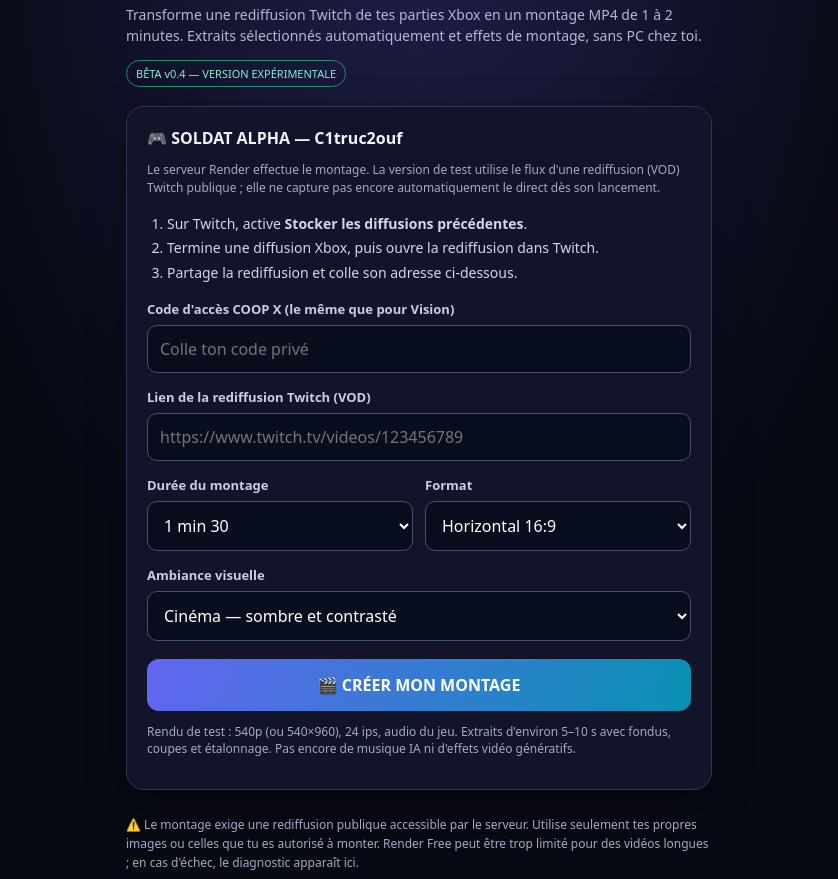
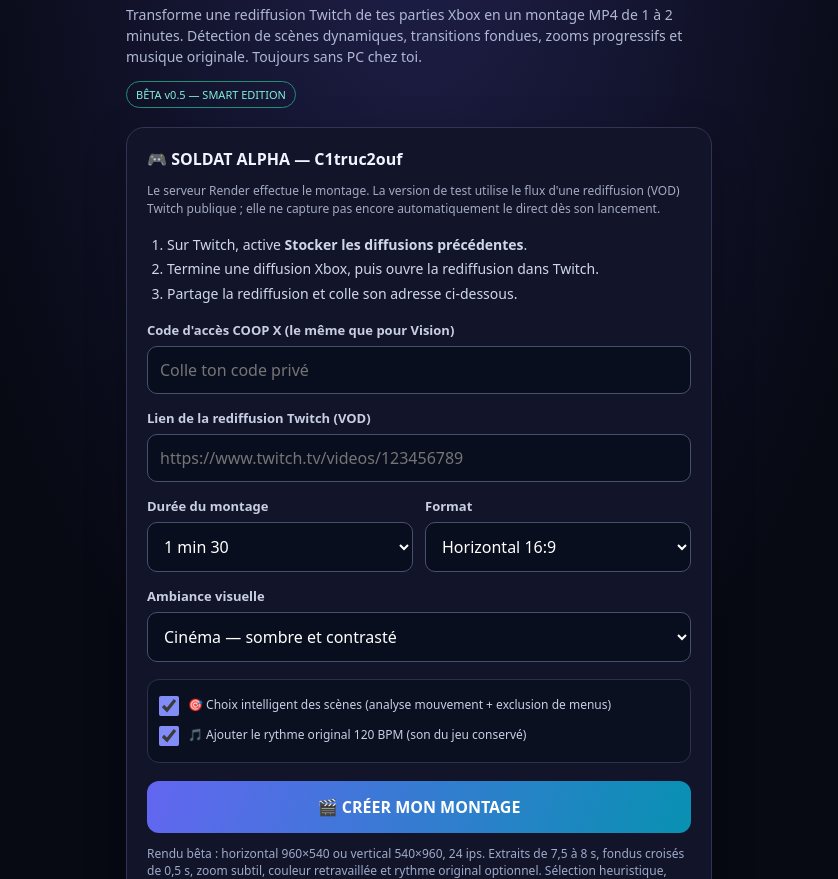
Before and after one commit to cyberpunkg69-alt/supervilains-v3, a plain HTML site: page coopx-vision/cinema.html in a window 1280 px wide. Shown: the part 153-1032 px from the top of the page, without its empty margins (221-1059 px from the left). Drawn offline with Linux system fonts and the light colour scheme.

Commit message:
COOP X CINEMA: add v0.5 Android smart scene and original beat controls

```diff
--- a/coopx-vision/cinema.html
+++ b/coopx-vision/cinema.html
@@ -1,7 +1,7 @@
 <!doctype html>
 <html lang="fr">
 <head><meta charset="utf-8"><meta name="viewport" content="width=device-width, initial-scale=1, viewport-fit=cover">
-<title>COOP X CINEMA AI — Test v0.4</title>
+<title>COOP X CINEMA AI — Test v0.5</title>
 <style>
 :root{color-scheme:dark;font-family:system-ui,-apple-system,Segoe UI,Roboto,sans-serif;background:#070913;color:#f0f4ff}
 *{box-sizing:border-box}body{margin:0;background:radial-gradient(ellipse at top,#20204b 0%,#070913 55%);min-height:100vh}
@@ -17,13 +17,13 @@ button:disabled{cursor:not-allowed;opacity:.55}.muted{color:#9eaaca;font-size:12
 .bar{background:#29324a;height:11px;overflow:hidden;border-radius:100px;margin:12px 0}.fill{height:100%;width:0;background:linear-gradient(90deg,#22d3ee,#818cf8);transition:width .35s}
 a{color:#7dd3fc}.steps{font-size:14px;color:#d0d7ed;line-height:1.75;padding-left:20px}
 .pill{padding:5px 9px;color:#80eed7;border:1px solid #218e76;border-radius:30px;font-size:11px;display:inline-block}
-.small{font-size:12px;color:#a3aac5;line-height:1.55}.hidden{display:none}
+.small{font-size:12px;color:#a3aac5;line-height:1.55}.hidden{display:none}.toggles{margin:17px 0 0;padding:6px 11px;background:#0b1020;border:1px solid #29324a;border-radius:12px}.toggles label{display:flex;align-items:flex-start;gap:9px;font-weight:500;font-size:12px;line-height:1.45;margin:10px 0}.toggles input[type=checkbox]{width:20px;height:20px;flex:none;margin:0;accent-color:#818cf8}
 </style></head>
 <body><main>
 <div class="logo">COOP X // CINEMA AI</div>
 <h1>TA PARTIE.<br><span class="accent">TON FILM.</span></h1>
-<p class="sub">Transforme une rediffusion Twitch de tes parties Xbox en un montage MP4 de 1 à 2 minutes. Extraits sélectionnés automatiquement et effets de montage, sans PC chez toi.</p>
-<div class="pill">BÊTA v0.4 — VERSION EXPÉRIMENTALE</div>
+<p class="sub">Transforme une rediffusion Twitch de tes parties Xbox en un montage MP4 de 1 à 2 minutes. Détection de scènes dynamiques, transitions fondues, zooms progressifs et musique originale. Toujours sans PC chez toi.</p>
+<div class="pill">BÊTA v0.5 — SMART EDITION</div>
 <div class="card">
 <strong>🎮 SOLDAT ALPHA — C1truc2ouf</strong>
 <p class="small">Le serveur Render effectue le montage. La version de test utilise le flux d'une rediffusion (VOD) Twitch publique ; elle ne capture pas encore automatiquement le direct dès son lancement.</p>
@@ -37,8 +37,9 @@ a{color:#7dd3fc}.steps{font-size:14px;color:#d0d7ed;line-height:1.75;padding-lef
 <div><label for="orientation">Format</label><select id="orientation"><option value="landscape">Horizontal 16:9</option><option value="portrait">Vertical 9:16</option></select></div>
 </div>
 <label for="style">Ambiance visuelle</label><select id="style"><option value="cinema">Cinéma — sombre et contrasté</option><option value="arcade">Arcade — couleurs intenses</option></select>
+<div class="toggles"><label><input type="checkbox" id="smart" checked> 🎯 Choix intelligent des scènes (analyse mouvement + exclusion de menus)</label><label><input type="checkbox" id="soundtrack" checked> 🎵 Ajouter le rythme original 120 BPM (son du jeu conservé)</label></div>
 <button id="start">🎬 CRÉER MON MONTAGE</button>
-<p class="muted">Rendu de test : 540p (ou 540×960), 24 ips, audio du jeu. Extraits d'environ 5–10 s avec fondus, coupes et étalonnage. Pas encore de musique IA ni d'effets vidéo génératifs.</p>
+<p class="muted">Rendu bêta : horizontal 960×540 ou vertical 540×960, 24 ips. Extraits de 7,5 à 8 s, fondus croisés de 0,5 s, zoom subtil, couleur retravaillée et rythme original optionnel. Sélection heuristique, sans modèle IA génératif.</p>
 </div>
 <div class="card hidden" id="report">
 <strong id="head">Préparation</strong>
@@ -47,7 +48,7 @@ a{color:#7dd3fc}.steps{font-size:14px;color:#d0d7ed;line-height:1.75;padding-lef
 <button class="hidden" id="download">⬇ TÉLÉCHARGER LE MP4</button>
 <p class="small">Les vidéos sont conservées temporairement sur Render. Télécharge-les dès que le rendu est terminé ; un redémarrage du serveur peut les effacer.</p>
 </div>
-<p class="small" style="margin-top:26px">⚠️ Le montage exige une rediffusion publique accessible par le serveur. Utilise seulement tes propres images ou celles que tu es autorisé à monter. Render Free peut être trop limité pour des vidéos longues ; en cas d'échec, le diagnostic apparaît ici.</p>
+<p class="small" style="margin-top:26px">⚠️ Le montage exige une rediffusion publique accessible par le serveur. Utilise seulement tes propres images ou celles que tu es autorisé à monter. Les effets reposent sur des algorithmes CPU, pas une IA générative. Render Free peut manquer de ressources ou de temps pour les longs montages ; le diagnostic apparaît ici.</p>
 </main>
 <script>
 (()=>{'use strict';
@@ -62,7 +63,7 @@ try{
 const data=await readJSON('/api/cinema/jobs/'+currentId,{headers:headers()});
 report.classList.remove('hidden');
 $('fill').style.width=Math.min(100,Math.max(0,data.progress||0))+'%';
-$('head').textContent=({queued:'En file',connecting:'Connexion à Twitch',processing:'Montage vidéo',ready:'🎉 Vidéo prête',failed:'Échec du rendu'})[data.status]||data.status;
+$('head').textContent=({queued:'En file',connecting:'Connexion à Twitch',analyzing:'Analyse des scènes',processing:'Montage vidéo',ready:'🎉 Vidéo prête',failed:'Échec du rendu'})[data.status]||data.status;
 msg.textContent=(data.detail||'')+(data.status==='processing'?' — '+data.progress+' %':'');
 if(data.status==='ready'||data.status==='failed'){
 clearInterval(poll);poll=null;start.disabled=false;
@@ -76,7 +77,7 @@ if(key.length<24)return fail('Colle d’abord ton code privé COOP X (24 caract
 if(!vod)return fail('Colle une adresse de rediffusion Twitch.');
 start.disabled=true;report.classList.remove('hidden');dl.classList.add('hidden');$('head').textContent='Création du montage';msg.textContent='Envoi de la demande...';$('fill').style.width='0%';
 try{
-const data=await readJSON('/api/cinema/jobs',{method:'POST',headers:headers(),body:JSON.stringify({vod_url:vod,target_seconds:Number($('seconds').value),orientation:$('orientation').value,style:$('style').value})});
+const data=await readJSON('/api/cinema/jobs',{method:'POST',headers:headers(),body:JSON.stringify({vod_url:vod,target_seconds:Number($('seconds').value),orientation:$('orientation').value,style:$('style').value,smart:$('smart').checked,soundtrack:$('soundtrack').checked})});
 currentId=data.job_id;clearInterval(poll);poll=setInterval(check,5000);await check();
 }catch(e){fail(e.message)}
 });
```
